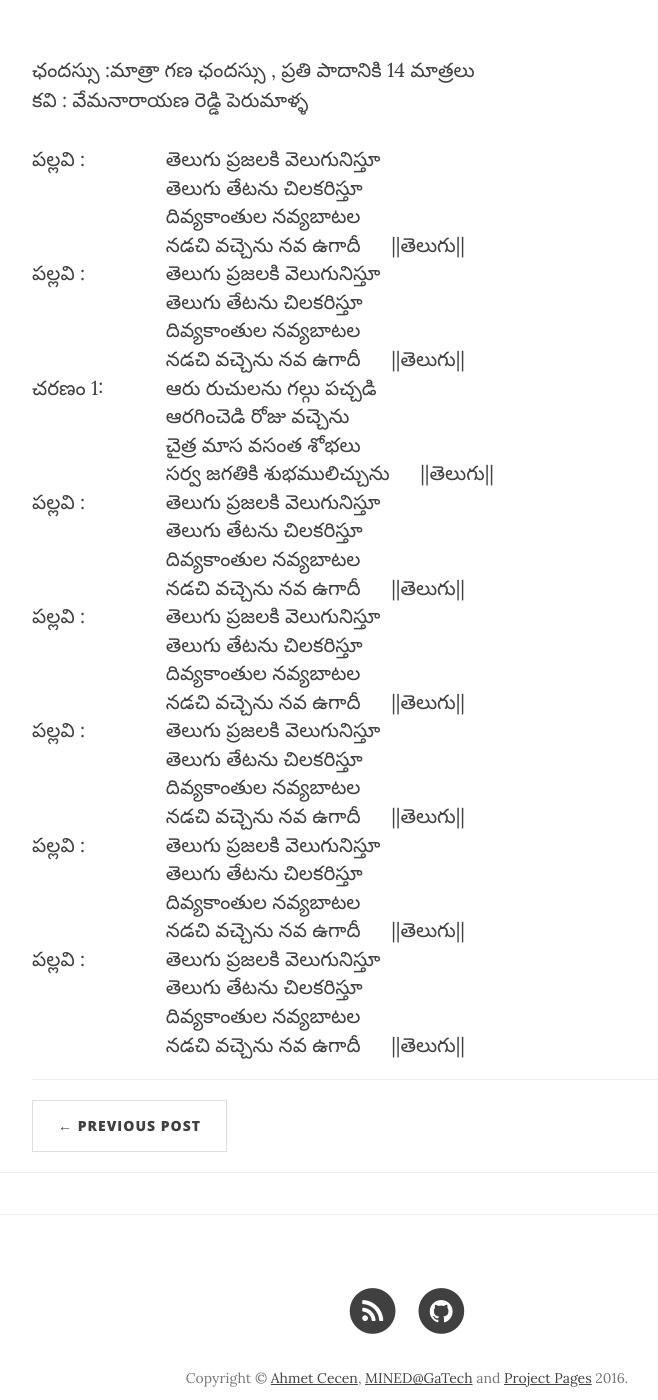
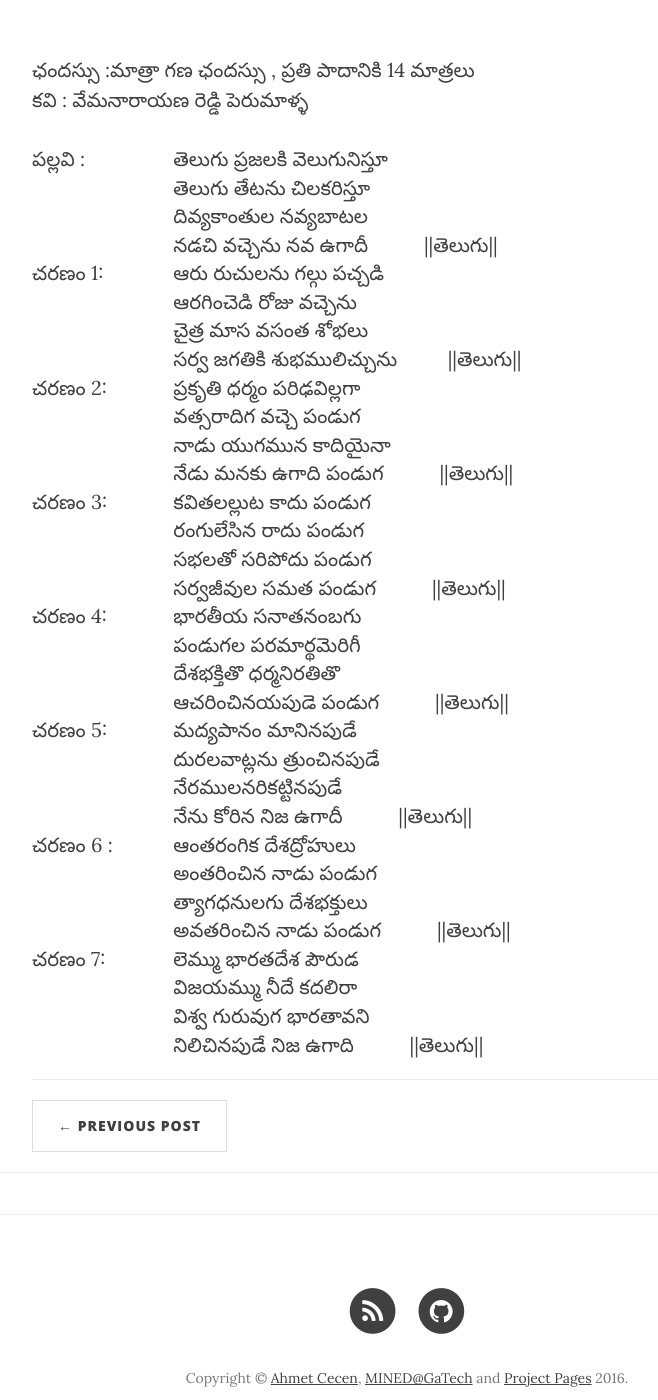
Before and after one commit to sivakrishna1777/sivakrishna1777.github.io, a Jekyll site: the page built from _posts/2019-04-06-Ugadi.markdown, in a window 1280 px wide and 1400 px high, scrolled down 320 px. Shown: the whole window, without its empty margins (233-891 px from the left). Built offline with Jekyll 4.4.1, drawn with Linux system fonts in a browser that asks for light colours; nearby versions of some CDN libraries; comment, search, counter and statistics services are not loaded.

Commit message:
Update 2019-04-06-Ugadi.markdown

```diff
--- a/_posts/2019-04-06-Ugadi.markdown
+++ b/_posts/2019-04-06-Ugadi.markdown
@@ -28,25 +28,12 @@ category:  project1
 		</tr>
 		<tr>
 			<td></td>
-			<td> నడచి వచ్చెను నవ ఉగాదీ &emsp; ||తెలుగు||</td>
-		</tr>
-		<tr>
-			<td>పల్లవి : </td>
-			<td><span>తెలుగు ప్రజలకి వెలుగునిస్తూ</span></td>
+			<td> నడచి వచ్చెను నవ ఉగాదీ &emsp; &emsp; ||తెలుగు||</td>
 		</tr>
 		<tr>
 			<td></td>
-			<td>తెలుగు తేటను చిలకరిస్తూ</td>
+			<td></td>
 		</tr>
-		<tr>
-			<td></td>
-			<td>దివ్యకాంతుల నవ్యబాటల</td>
-		</tr>
-		<tr>
-			<td></td>
-			<td> నడచి వచ్చెను నవ ఉగాదీ &emsp; ||తెలుగు||</td>
-		</tr>
-
 		<tr>
 			<td>చరణం 1: </td>
 			<td><span>ఆరు రుచులను గల్గు పచ్చడి</span></td>
@@ -61,103 +48,131 @@ category:  project1
 		</tr>
 		<tr>
 			<td></td>
-			<td>సర్వ జగతికి శుభములిచ్చును &emsp; ||తెలుగు||</td>
-		</tr>
-
-		<tr>
-			<td>పల్లవి : </td>
-			<td>
-				<span>తెలుగు ప్రజలకి వెలుగునిస్తూ</span>
-			</td>
+			<td>సర్వ జగతికి శుభములిచ్చును &emsp;&emsp; ||తెలుగు||</td>
 		</tr>
 		<tr>
 			<td></td>
-			<td>తెలుగు తేటను చిలకరిస్తూ</td>
+			<td></td>
+		</tr>
+		<tr>
+			<td>చరణం 2: </td>
+			<td> <span>ప్రకృతి ధర్మం పరిఢవిల్లగా</span></td>
 		</tr>
 		<tr>
 			<td></td>
-			<td>దివ్యకాంతుల నవ్యబాటల</td>
+			<td>వత్సరాదిగ వచ్చె పండుగ</td>
 		</tr>
 		<tr>
 			<td></td>
-			<td> నడచి వచ్చెను నవ ఉగాదీ &emsp; ||తెలుగు||</td>
-		</tr>
-
-		<tr>
-			<td>పల్లవి : </td>
-			<td>
-				<span>తెలుగు ప్రజలకి వెలుగునిస్తూ</span>
-			</td>
+			<td>నాడు యుగమున కాదియైనా</td>
 		</tr>
 		<tr>
 			<td></td>
-			<td>తెలుగు తేటను చిలకరిస్తూ</td>
+			<td>నేడు మనకు ఉగాది పండుగ &emsp; &emsp; ||తెలుగు||</td>
 		</tr>
 		<tr>
 			<td></td>
-			<td>దివ్యకాంతుల నవ్యబాటల</td>
+			<td></td>
+		</tr>
+		<tr>
+			<td>చరణం 3: </td>
+			<td> <span>కవితలల్లుట కాదు పండుగ</span></td>
 		</tr>
 		<tr>
 			<td></td>
-			<td> నడచి వచ్చెను నవ ఉగాదీ &emsp; ||తెలుగు||</td>
-		</tr>
-
-		<tr>
-			<td>పల్లవి : </td>
-			<td>
-				<span>తెలుగు ప్రజలకి వెలుగునిస్తూ</span>
-			</td>
+			<td>రంగులేసిన రాదు పండుగ</td>
 		</tr>
 		<tr>
 			<td></td>
-			<td>తెలుగు తేటను చిలకరిస్తూ</td>
+			<td>సభలతో సరిపోదు పండుగ </td>
 		</tr>
 		<tr>
 			<td></td>
-			<td>దివ్యకాంతుల నవ్యబాటల</td>
+			<td>సర్వజీవుల సమత పండుగ &emsp; &emsp; ||తెలుగు||</td>
 		</tr>
 		<tr>
 			<td></td>
-			<td> నడచి వచ్చెను నవ ఉగాదీ &emsp; ||తెలుగు||</td>
+			<td></td>
 		</tr>
-
 		<tr>
-			<td>పల్లవి : </td>
-			<td>
-				<span>తెలుగు ప్రజలకి వెలుగునిస్తూ</span>
-			</td>
+			<td>చరణం 4:  </td>
+			<td> <span>భారతీయ సనాతనంబగు</span></td>
 		</tr>
 		<tr>
 			<td></td>
-			<td>తెలుగు తేటను చిలకరిస్తూ</td>
+			<td>పండుగల పరమార్థమెరిగీ</td>
 		</tr>
 		<tr>
 			<td></td>
-			<td>దివ్యకాంతుల నవ్యబాటల</td>
+			<td>దేశభక్తితొ ధర్మనిరతితొ</td>
 		</tr>
 		<tr>
 			<td></td>
-			<td> నడచి వచ్చెను నవ ఉగాదీ &emsp; ||తెలుగు||</td>
-		</tr>
-
-		<tr>
-			<td>పల్లవి : </td>
-			<td>
-				<span>తెలుగు ప్రజలకి వెలుగునిస్తూ</span>
-			</td>
+			<td>ఆచరించినయపుడె పండుగ &emsp; &emsp; ||తెలుగు||</td>
 		</tr>
 		<tr>
 			<td></td>
-			<td>తెలుగు తేటను చిలకరిస్తూ</td>
+			<td></td>
+		</tr>
+		<tr>
+			<td>చరణం 5: </td>
+			<td> <span>మద్యపానం మానినపుడే</span></td>
 		</tr>
 		<tr>
 			<td></td>
-			<td>దివ్యకాంతుల నవ్యబాటల</td>
+			<td>దురలవాట్లను త్రుంచినపుడే</td>
 		</tr>
 		<tr>
 			<td></td>
-			<td> నడచి వచ్చెను నవ ఉగాదీ &emsp; ||తెలుగు||</td>
+			<td>నేరములనరికట్టినపుడే</td>
 		</tr>
-
+		<tr>
+			<td></td>
+			<td> నేను కోరిన నిజ ఉగాదీ &emsp; &emsp; ||తెలుగు||</td>
+		</tr>
+		<tr>
+			<td></td>
+			<td></td>
+		</tr>
+		<tr>
+			<td>చరణం 6 : </td>
+			<td> <span>ఆంతరంగిక దేశద్రోహులు </span></td>
+		</tr>
+		<tr>
+			<td></td>
+			<td>అంతరించిన నాడు పండుగ </td>
+		</tr>
+		<tr>
+			<td></td>
+			<td>త్యాగధనులగు దేశభక్తులు</td>
+		</tr>
+		<tr>
+			<td></td>
+			<td>అవతరించిన నాడు పండుగ  &emsp; &emsp; ||తెలుగు||</td>
+		</tr>
+		<tr>
+			<td></td>
+			<td></td>
+		</tr>
+		<tr>
+			<td>చరణం 7:  </td>
+			<td> <span>లెమ్ము భారతదేశ పౌరుడ</span></td>
+		</tr>
+		<tr>
+			<td></td>
+			<td>విజయమ్ము నీదే కదలిరా</td>
+		</tr>
+		<tr>
+			<td></td>
+			<td>విశ్వ గురువుగ భారతావని</td>
+		</tr>
+		<tr>
+			<td></td>
+			<td> నిలిచినపుడే నిజ ఉగాది &emsp; &emsp; ||తెలుగు||</td>
+		</tr>
+		<tr>
+			<td></td>
+			<td></td>
+		</tr>
 	</tbody>
 </table>
```
